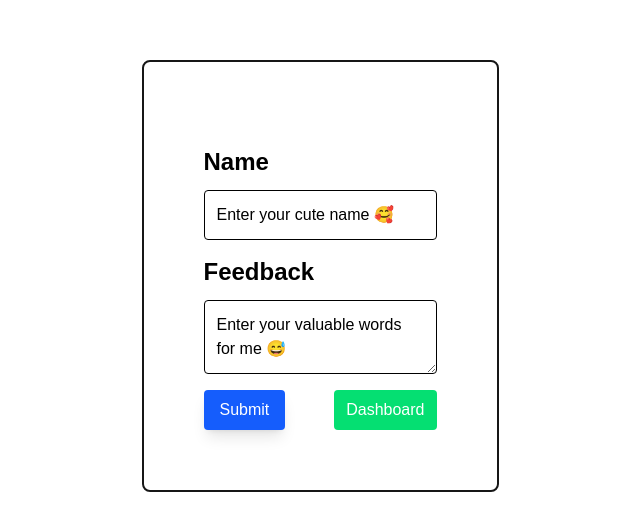
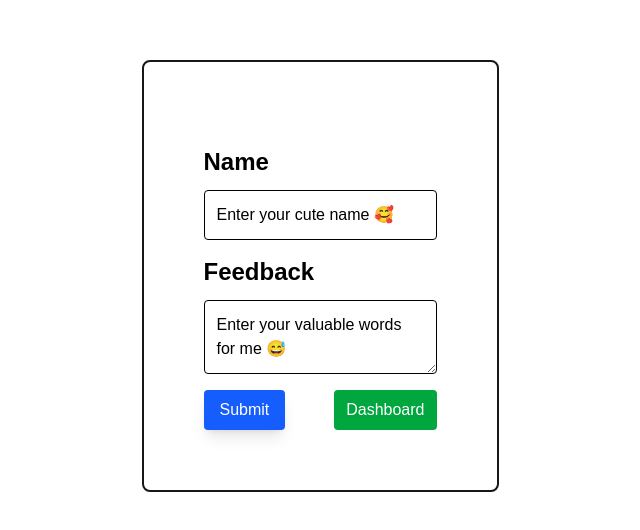
Before and after one commit to anurag77889/feed-collect, a Next.js app: page /addFeedback in a window 1280 px wide. Shown: the part 124-654 px from the top of the page, without its empty margins (320-960 px from the left). Built offline with nearby package versions, Linux system fonts and the light colour scheme.

Commit message:
"Final Update"

```diff
--- a/app/_components/Back2Dashboard.tsx
+++ b/app/_components/Back2Dashboard.tsx
@@ -5,7 +5,7 @@ function Back2Dashboard() {
   return (
     <div>
       <Link href={"/dashboard"}>
-        <button className="bg-green-400 text-white px-3 py-2 rounded cursor-pointer ">
+        <button className="bg-green-600 text-white px-3 py-2 rounded cursor-pointer ">
           Dashboard
         </button>
       </Link>
--- a/app/_components/FeedbackForm.tsx
+++ b/app/_components/FeedbackForm.tsx
@@ -1,6 +1,6 @@
 "use client";
 import { zodResolver } from "@hookform/resolvers/zod";
-import Link from "next/link";
+
 import React from "react";
 import { useForm } from "react-hook-form";
 import toast from "react-hot-toast";
@@ -57,7 +57,7 @@ function FeedbackForm() {
             </label>
             <input
               {...register("name")}
-              className="border p-3 w-full rounded border-black placeholder:text-black"
+              className="border p-3 text-black w-full rounded border-black placeholder:text-black"
               placeholder="Enter your cute name 🥰"
             />
             {errors.name && (
@@ -70,7 +70,7 @@ function FeedbackForm() {
             </label>
             <textarea
               {...register("feedback")}
-              className="border p-3 w-full rounded border-black placeholder:text-black "
+              className="border p-3 text-black w-full rounded border-black placeholder:text-black "
               placeholder="Enter your valuable words for me 😅"
             />
             {errors.feedback && (
```
